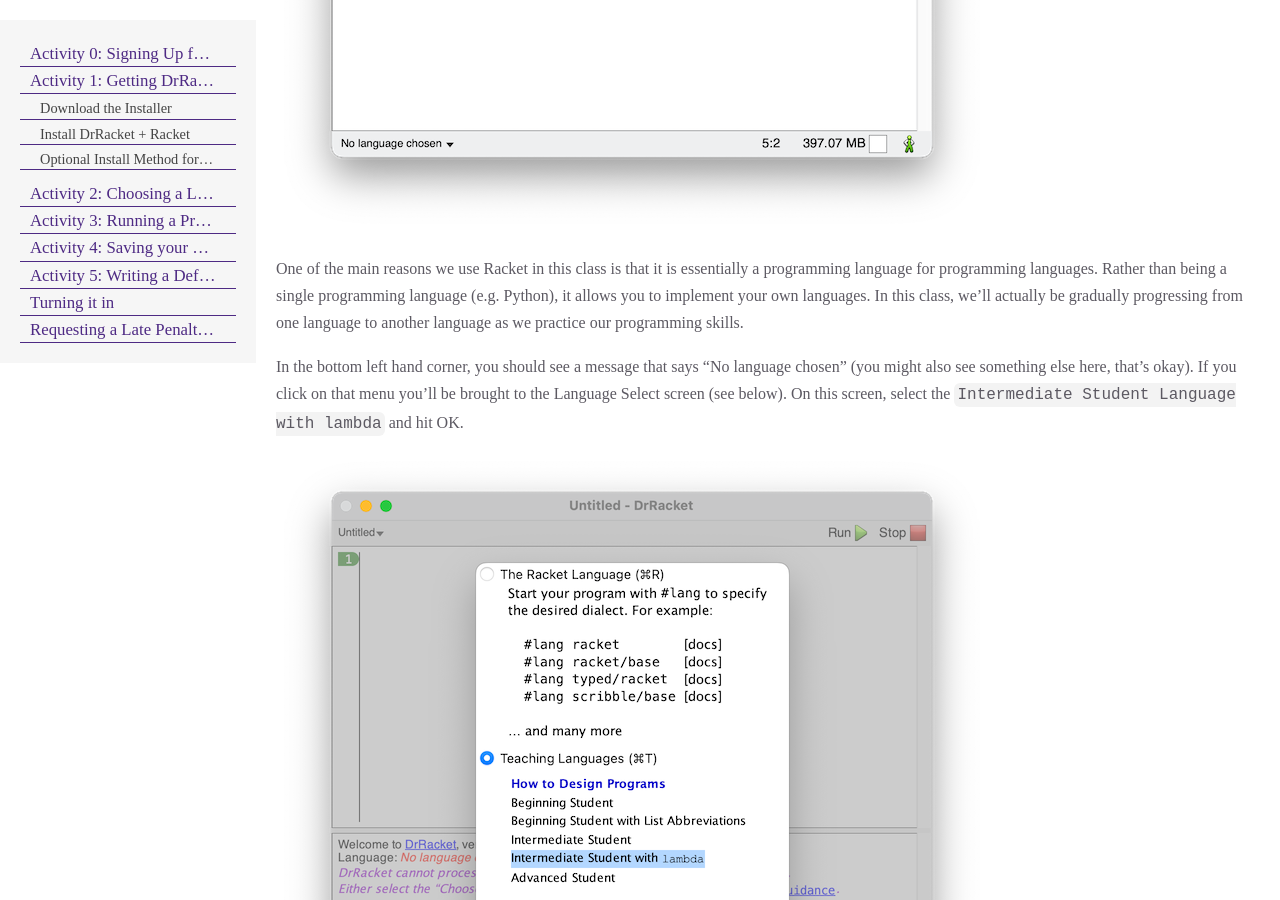
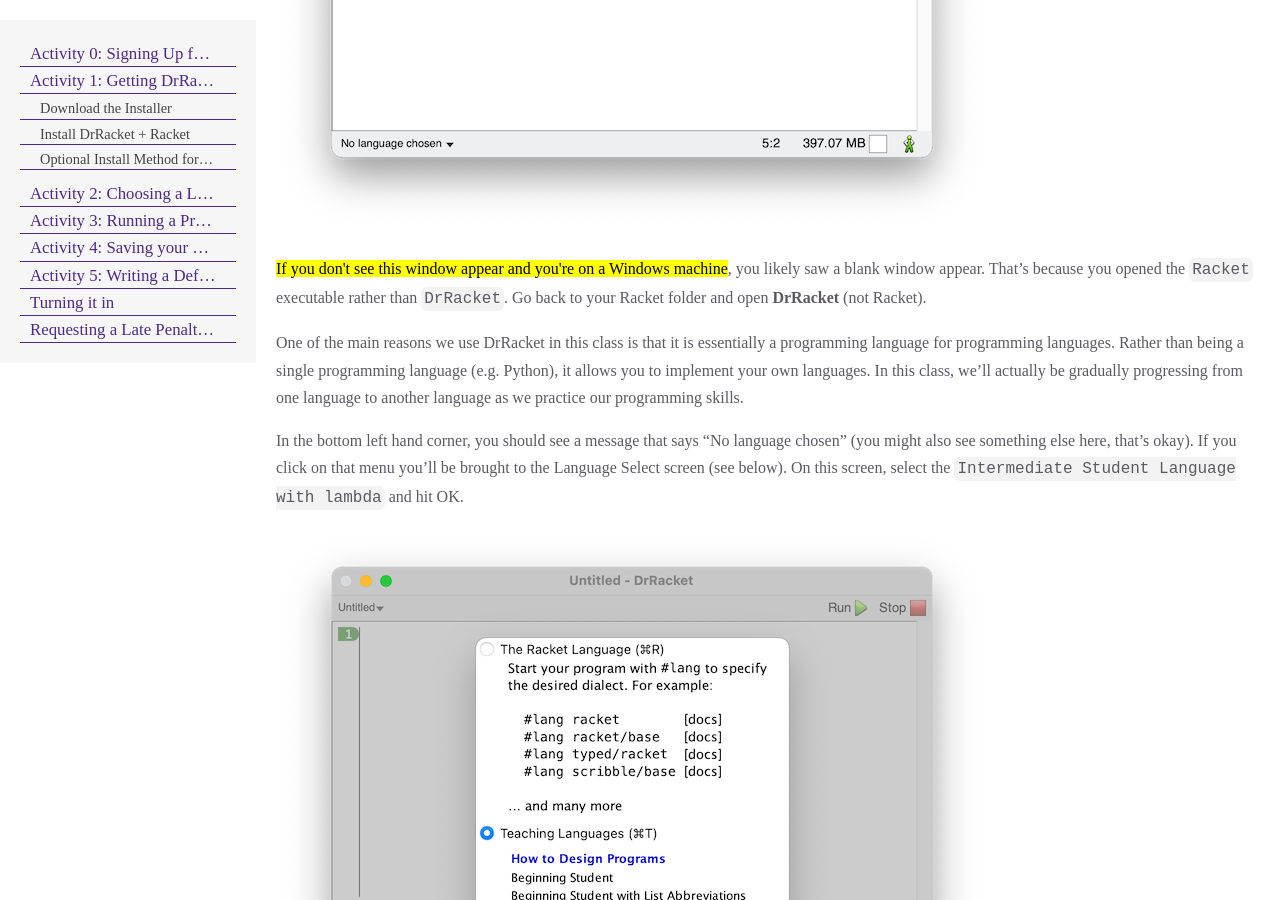
Before and after one commit to shhyou/bain-cs111-web-fork, a Jekyll site: the page built from pages/_assignments/exercises/exercise_0/exercise_0.md, in a window 1280 px wide and 900 px high, scrolled down 2653 px. Built offline with Jekyll 4.4.1, drawn with Linux system fonts in a browser that asks for light colours; some web fonts are replaced.

Commit message:
ex0 final tweaks

```diff
--- a/pages/_assignments/exercises/exercise_0/exercise_0.md
+++ b/pages/_assignments/exercises/exercise_0/exercise_0.md
@@ -81,7 +81,9 @@
 
 <img alt="DrRacket Window" src="{{ site.url }}/assets/exercise_0/drracket_main.png" />
 
-One of the main reasons we use Racket in this class is that it is essentially a programming language for programming languages. Rather than being a single programming language (e.g. Python), it allows you to implement your own languages. In this class, we'll actually be gradually progressing from one language to another language as we practice our programming skills.
+<mark>If you don't see this window appear and you're on a Windows machine</mark>, you likely saw a blank window appear. That's because you opened the `Racket` executable rather than `DrRacket`. Go back to your Racket folder and open **DrRacket** (not Racket).
+
+One of the main reasons we use DrRacket in this class is that it is essentially a programming language for programming languages. Rather than being a single programming language (e.g. Python), it allows you to implement your own languages. In this class, we'll actually be gradually progressing from one language to another language as we practice our programming skills.
 
 In the bottom left hand corner, you should see a message that says "No language chosen" (you might also see something else here, that's okay). If you click on that menu you'll be brought to the Language Select screen (see below). On this screen, select the `Intermediate Student Language with lambda` and hit OK.
 
```
